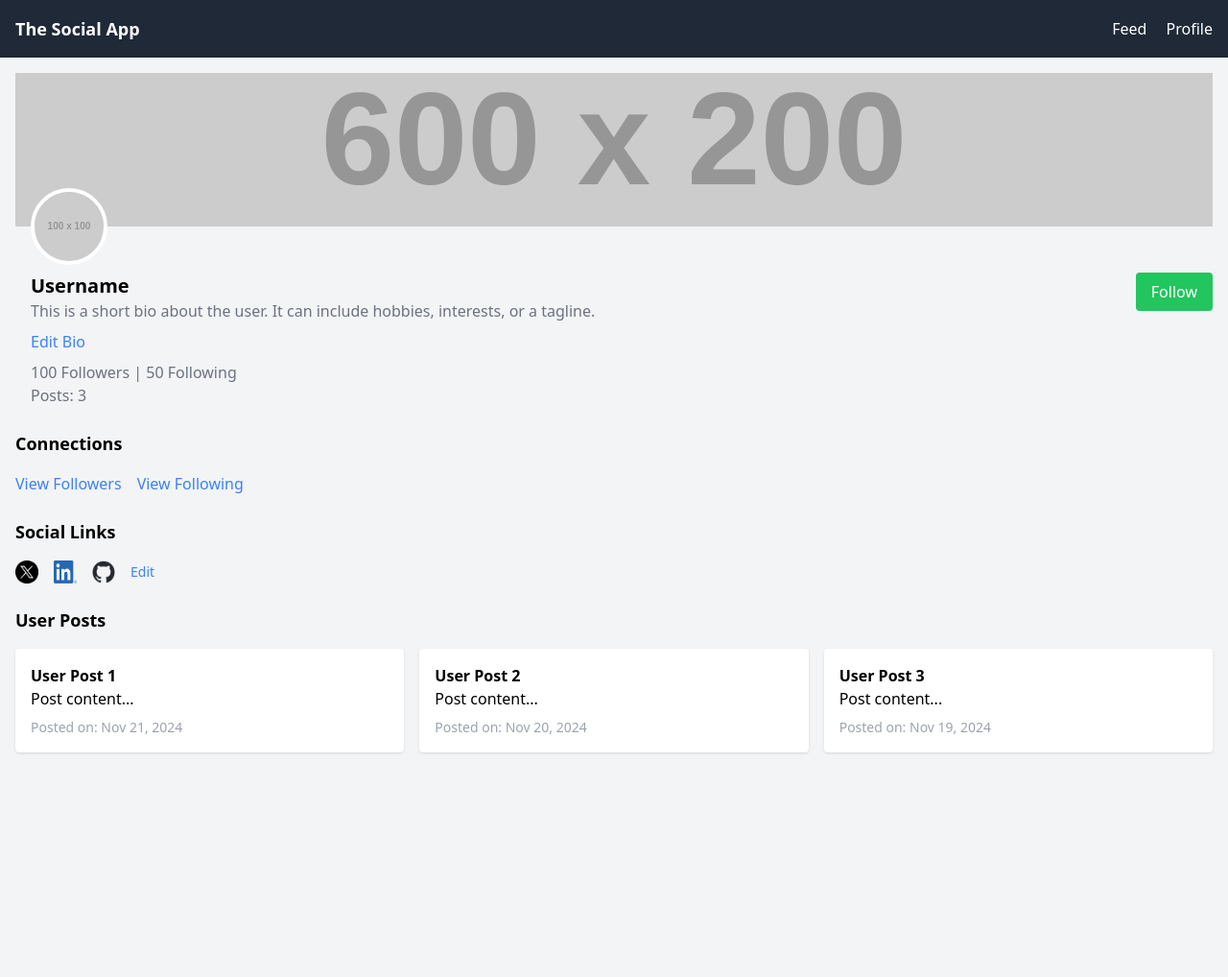
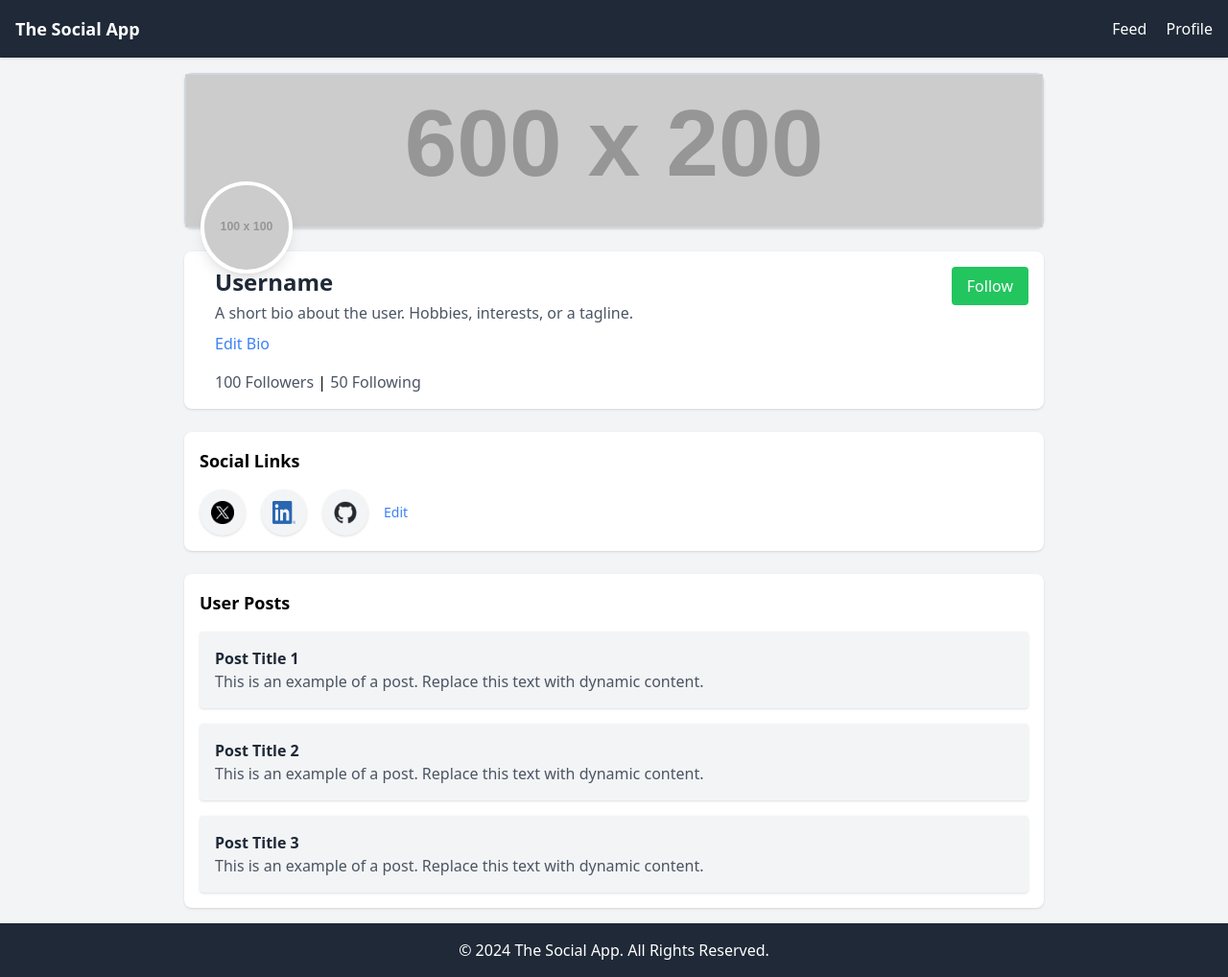
Before and after one commit to RaddishAI/css2.0, a website: page profile/index.html in a window 1280 px wide. Shown: the whole page at 96% size. Before the commit the page ends 800 px from the top, so only its background shows below. Drawn offline with Linux system fonts and the light colour scheme; placeholder pictures from the web are drawn by us.

Commit message:
added more styling

```diff
--- a/profile/index.html
+++ b/profile/index.html
@@ -6,9 +6,9 @@
   <link href="../src/output.css" rel="stylesheet">
   <title>Profile - The Social App</title>
 </head>
-<body class="bg-gray-100">
+<body class="bg-gray-100 flex flex-col min-h-screen">
   <!-- Navbar -->
-  <nav class="p-4 bg-gray-800 text-white flex justify-between items-center">
+  <nav class="p-4 bg-gray-800 text-white flex justify-between items-center shadow">
     <div class="text-lg font-bold">
       <a href="/" class="hover:underline">The Social App</a>
     </div>
@@ -19,86 +19,85 @@
   </nav>
 
   <!-- Main Content -->
-  <main class="p-4">
-    <!-- Profile Header with Background -->
-    <div class="relative mb-6">
-      <img src="https://via.placeholder.com/600x200" alt="Profile Banner" class="w-full h-40 object-cover">
+  <main class="flex-grow p-4">
+    <!-- Profile Header -->
+    <section class="relative mb-6 max-w-4xl mx-auto bg-white shadow rounded-lg border border-gray-300">
+      <!-- Banner with Full Border -->
+      <img src="https://via.placeholder.com/600x200" alt="Profile Banner" class="w-full h-40 object-cover border border-gray-300">
       <div class="absolute bottom-0 left-4 transform translate-y-1/2">
-        <img src="https://via.placeholder.com/100" alt="Profile picture of Username" class="rounded-full w-20 h-20 border-4 border-white">
-      </div>
-    </div>
-
-    <!-- Profile Info Section -->
-    <section class="flex flex-col sm:flex-row items-center sm:items-start mb-6 mt-12">
-      <div class="sm:ml-4 text-center sm:text-left">
-        <h1 class="text-xl font-bold">Username</h1>
-        <p class="text-gray-500">This is a short bio about the user. It can include hobbies, interests, or a tagline.</p>
-        <button onclick="editBio()" class="text-blue-500 hover:underline mt-2">Edit Bio</button>
-        <p class="text-gray-500 mt-2">100 Followers | 50 Following</p>
-        <p class="text-gray-500">Posts: 3</p>
-      </div>
-      <button id="followButton" class="mt-4 sm:mt-0 sm:ml-auto bg-green-500 text-white px-4 py-2 rounded" onclick="toggleFollow()">
-        Follow
-      </button>
-    </section>
-
-    <!-- Connections Section -->
-    <section class="mt-6">
-      <h2 class="text-lg font-bold mb-4">Connections</h2>
-      <div class="flex space-x-4">
-        <a href="#" class="text-blue-500 hover:underline">View Followers</a>
-        <a href="#" class="text-blue-500 hover:underline">View Following</a>
+        <img src="https://via.placeholder.com/100" alt="Profile picture of Username" class="rounded-full w-24 h-24 border-4 border-white shadow-lg">
       </div>
     </section>
 
-    <!-- Social Media Links with One Edit Button -->
-    <div class="mt-6">
+    <!-- Profile Info -->
+    <section class="max-w-4xl mx-auto bg-white shadow rounded-lg p-4">
+      <div class="flex flex-col sm:flex-row items-center sm:items-start">
+        <!-- Info Section -->
+        <div class="text-center sm:text-left sm:ml-4">
+          <h1 class="text-2xl font-bold text-gray-800">Username</h1>
+          <p class="text-gray-600 mt-1">A short bio about the user. Hobbies, interests, or a tagline.</p>
+          <button onclick="editBio()" class="text-blue-500 hover:underline mt-2">Edit Bio</button>
+          <div class="mt-4">
+            <span class="text-gray-600">100 Followers</span> |
+            <span class="text-gray-600">50 Following</span>
+          </div>
+        </div>
+
+        <!-- Follow Button -->
+        <button id="followButton"
+                class="mt-4 sm:mt-0 sm:ml-auto bg-green-500 text-white px-4 py-2 rounded block sm:inline-block text-center"
+                onclick="toggleFollow()">
+          Follow
+        </button>
+      </div>
+    </section>
+
+    <!-- Social Links -->
+    <section class="max-w-4xl mx-auto bg-white shadow rounded-lg p-4 mt-6">
       <h2 class="text-lg font-bold mb-4">Social Links</h2>
       <div class="flex items-center space-x-4">
-        <a href="https://X.com/yourusername" target="_blank" aria-label="Twitter">
-          <img src="../assets/x.png" alt="Twitter Logo" class="w-6 h-6">
+        <a href="https://X.com/yourusername" target="_blank" class="bg-gray-100 hover:bg-gray-200 p-3 rounded-full shadow">
+          <img src="../assets/x.png" alt="X Logo" class="w-6 h-6">
         </a>
-        <a href="https://linkedin.com/in/yourusername" target="_blank" aria-label="LinkedIn">
+        <a href="https://linkedin.com/in/yourusername" target="_blank" class="bg-gray-100 hover:bg-gray-200 p-3 rounded-full shadow">
           <img src="../assets/LI-In-Bug.png" alt="LinkedIn Logo" class="w-6 h-6">
         </a>
-        <a href="https://github.com/yourusername" target="_blank" aria-label="GitHub">
+        <a href="https://github.com/yourusername" target="_blank" class="bg-gray-100 hover:bg-gray-200 p-3 rounded-full shadow">
           <img src="../assets/github-mark.png" alt="GitHub Logo" class="w-6 h-6">
         </a>
         <button onclick="editSocialLinks()" class="text-blue-500 hover:underline text-sm">Edit</button>
       </div>
-    </div>
+    </section>
 
-    <!-- User Posts Section -->
-    <section class="mt-6">
+    <!-- User Posts -->
+    <section class="max-w-4xl mx-auto bg-white shadow rounded-lg p-4 mt-6">
       <h2 class="text-lg font-bold mb-4">User Posts</h2>
-      <div class="grid grid-cols-1 sm:grid-cols-2 lg:grid-cols-3 gap-4">
-        <article class="bg-white p-4 rounded shadow">
-          <h3 class="font-bold">User Post 1</h3>
-          <p>Post content...</p>
-          <p class="text-sm text-gray-400 mt-2">Posted on: Nov 21, 2024</p>
+      <div class="space-y-4">
+        <article class="bg-gray-100 p-4 rounded shadow">
+          <h3 class="font-bold text-gray-800">Post Title 1</h3>
+          <p class="text-gray-600">This is an example of a post. Replace this text with dynamic content.</p>
         </article>
-        <article class="bg-white p-4 rounded shadow">
-          <h3 class="font-bold">User Post 2</h3>
-          <p>Post content...</p>
-          <p class="text-sm text-gray-400 mt-2">Posted on: Nov 20, 2024</p>
+        <article class="bg-gray-100 p-4 rounded shadow">
+          <h3 class="font-bold text-gray-800">Post Title 2</h3>
+          <p class="text-gray-600">This is an example of a post. Replace this text with dynamic content.</p>
         </article>
-        <article class="bg-white p-4 rounded shadow">
-          <h3 class="font-bold">User Post 3</h3>
-          <p>Post content...</p>
-          <p class="text-sm text-gray-400 mt-2">Posted on: Nov 19, 2024</p>
+        <article class="bg-gray-100 p-4 rounded shadow">
+          <h3 class="font-bold text-gray-800">Post Title 3</h3>
+          <p class="text-gray-600">This is an example of a post. Replace this text with dynamic content.</p>
         </article>
       </div>
     </section>
   </main>
 
+  <!-- Footer -->
+  <footer class="bg-gray-800 text-white text-center py-4">
+    <p>&copy; 2024 The Social App. All Rights Reserved.</p>
+  </footer>
+
   <!-- JavaScript -->
   <script>
-    console.log("JavaScript is running!");
-
-    // Toggle Follow/Unfollow Button
     function toggleFollow() {
       const button = document.getElementById("followButton");
-      console.log("Follow button clicked:", button.textContent);
       if (button.textContent === "Follow") {
         button.textContent = "Unfollow";
         button.classList.remove("bg-green-500");
@@ -110,18 +109,14 @@
       }
     }
 
-    // Edit Bio
     function editBio() {
-      const bio = document.querySelector("p.text-gray-500");
-      console.log("Editing bio:", bio.textContent);
+      const bio = document.querySelector("p.text-gray-600");
       const newBio = prompt("Edit your bio:", bio.textContent);
       if (newBio) {
         bio.textContent = newBio;
-        console.log("New bio:", newBio);
       }
     }
 
-    // Edit Social Links
     function editSocialLinks() {
       const platforms = [
         { name: "X", baseUrl: "https://X.com/" },
@@ -134,11 +129,8 @@
         if (newUsername) {
           const link = document.querySelector(`a[href^="${platform.baseUrl}"]`);
           link.href = `${platform.baseUrl}${newUsername}`;
-          console.log(`${platform.name} link updated to: ${link.href}`);
         }
       });
-
-      alert("Social links updated!");
     }
   </script>
 </body>
```
Also changed, not shown: feed/index.html (+41 -27 lines), index.html (+14 -10 lines), src/output.css.
